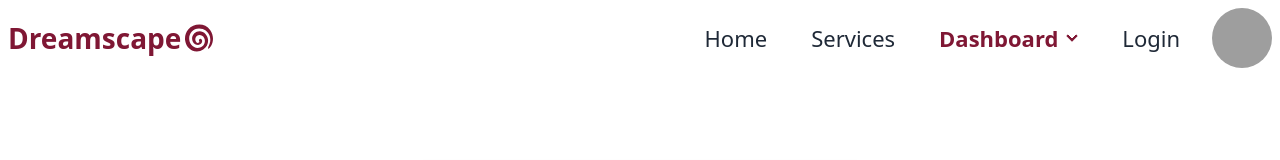
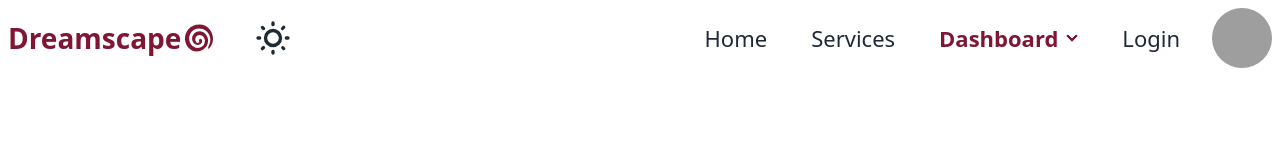
Before and after one commit to barta3235/EVENTMANAGEMENT-CLIENT-a11, a React (Vite) app: page /login in a window 1280 px wide. Shown: the top 160 px of the page. Built offline with nearby package versions, Linux system fonts and the light colour scheme; no server answers; grey boxes are pictures that could not be loaded.

Commit message:
theme change added

```diff
--- a/src/components/HomeService/HomeService.jsx
+++ b/src/components/HomeService/HomeService.jsx
@@ -11,8 +11,8 @@ const HomeService = ({ service }) => {
         <section className="my-8 dark:bg-gray-100 dark:text-gray-800">
             <div className="container flex flex-col items-center justify-center  mx-auto lg:flex-row lg:flex-wrap lg:justify-evenly lg:px-6">
                 <div className="flex flex-col  mx-4 my-6 shadow-xl">
-                    <div className="px-4 py-12 rounded-t-lg  md:px-12 dark:bg-gray-50">
-                        <img className="w-full h-[350px]" src={imageservice} alt="" />
+                    <div className="px-4 py-12 rounded-t-lg  lg:px-12 dark:bg-gray-50">
+                        <img className="w-full md:h-[350px]" src={imageservice} alt="" />
                         <div>
                         <h1 className="mt-[30px] mb-[10px] text-[18px] font-medium flex items-center gap-2"><MdEventNote className="text-2xl"></MdEventNote>{servicename}</h1>
                         <h1 className="my-[10px] font-medium text-[18px] flex items-center gap-2"><RiMoneyDollarCircleLine className="text-2xl"></RiMoneyDollarCircleLine>{price}</h1>
--- a/src/components/navbar/Navbar.jsx
+++ b/src/components/navbar/Navbar.jsx
@@ -1,6 +1,6 @@
 import { Link, } from "react-router-dom";
 import { SiDreamstime } from "react-icons/si";
-import { useContext, useEffect } from "react";
+import { useContext, useEffect, useState } from "react";
 import { AuthContext } from "../../AuthProvider/AuthProvider";
 import { IoIosLogOut } from "react-icons/io";
 import { Tooltip } from 'react-tooltip'
@@ -8,7 +8,7 @@ import { Tooltip } from 'react-tooltip'
 const Navbar = () => {
 
     const { user, logOutUser } = useContext(AuthContext);
-
+    const [theme,setTheme]=useState('light')
 
     const handleLogOut = () => {
         logOutUser()
@@ -18,6 +18,18 @@ const Navbar = () => {
             .catch((error) => {
                 console.log(error.message)
             })
+    }
+
+    useEffect(()=>{
+        document.querySelector('html').setAttribute('data-theme', theme);
+    },[theme])
+
+    const handleScreenLight=(e)=>{
+        if(e.target.checked){
+            setTheme('sunset')
+        }else{
+            setTheme('light')
+        }
     }
 
     const navlinks = <>
@@ -34,6 +46,7 @@ const Navbar = () => {
                     <li><Link className=' bg-white text-[20px] font-medium hover:border-b-4 hover:bg-white rounded-none hover:border-b-[#7f1734] py-3' to='/feedback'>Feedback</Link></li>
                 </ul>
             </details>
+
         </li>
         {
             user ? '' : <li><Link to='/login' className=' bg-white text-[22px] font-medium hover:border-b-4 hover:bg-white rounded-none hover:border-b-[#7f1734] mr-3'>Login</Link></li>
@@ -73,15 +86,22 @@ const Navbar = () => {
                         }
                     </ul>
                 </div>
-                <Link to='/'><a className="text-2xl md:text-[28px] font-bold text-[#7f1734] flex items-center gap-1"><h1>Dreamscape</h1><SiDreamstime></SiDreamstime></a></Link>
+                <div className="flex items-center gap-1 md:gap-6 lg:gap-10"><Link to='/'><a className="text-2xl md:text-[28px] font-bold text-[#7f1734] flex items-center gap-1"><h1>Dreamscape</h1><SiDreamstime></SiDreamstime></a></Link> <label className="swap swap-rotate mr-4">
+            <input onChange={handleScreenLight} type="checkbox" className="theme-controller" value="synthwave" />
+            <svg className="swap-off fill-current w-10 h-10" xmlns="http://www.w3.org/2000/svg" viewBox="0 0 24 24"><path d="M5.64,17l-.71.71a1,1,0,0,0,0,1.41,1,1,0,0,0,1.41,0l.71-.71A1,1,0,0,0,5.64,17ZM5,12a1,1,0,0,0-1-1H3a1,1,0,0,0,0,2H4A1,1,0,0,0,5,12Zm7-7a1,1,0,0,0,1-1V3a1,1,0,0,0-2,0V4A1,1,0,0,0,12,5ZM5.64,7.05a1,1,0,0,0,.7.29,1,1,0,0,0,.71-.29,1,1,0,0,0,0-1.41l-.71-.71A1,1,0,0,0,4.93,6.34Zm12,.29a1,1,0,0,0,.7-.29l.71-.71a1,1,0,1,0-1.41-1.41L17,5.64a1,1,0,0,0,0,1.41A1,1,0,0,0,17.66,7.34ZM21,11H20a1,1,0,0,0,0,2h1a1,1,0,0,0,0-2Zm-9,8a1,1,0,0,0-1,1v1a1,1,0,0,0,2,0V20A1,1,0,0,0,12,19ZM18.36,17A1,1,0,0,0,17,18.36l.71.71a1,1,0,0,0,1.41,0,1,1,0,0,0,0-1.41ZM12,6.5A5.5,5.5,0,1,0,17.5,12,5.51,5.51,0,0,0,12,6.5Zm0,9A3.5,3.5,0,1,1,15.5,12,3.5,3.5,0,0,1,12,15.5Z" /></svg>
+            <svg className="swap-on fill-current w-10 h-10" xmlns="http://www.w3.org/2000/svg" viewBox="0 0 24 24"><path d="M21.64,13a1,1,0,0,0-1.05-.14,8.05,8.05,0,0,1-3.37.73A8.15,8.15,0,0,1,9.08,5.49a8.59,8.59,0,0,1,.25-2A1,1,0,0,0,8,2.36,10.14,10.14,0,1,0,22,14.05,1,1,0,0,0,21.64,13Zm-9.5,6.69A8.14,8.14,0,0,1,7.08,5.22v.27A10.15,10.15,0,0,0,17.22,15.63a9.79,9.79,0,0,0,2.1-.22A8.11,8.11,0,0,1,12.14,19.73Z" /></svg>
+        </label></div>
             </div>
+
+
             <div className=" lg:flex">
                 <ul className="menu menu-horizontal px-1 hidden lg:flex">
                     {navlinks}
                 </ul>
+
                 <div className="avatar">
                     <div className="w-[50px] md:w-[60px] rounded-full">
-                        <a data-tooltip-id="my-tooltip" data-tooltip-content={user? user?.displayName : 'No User'}><img src={user ? user?.photoURL : 'https://img.daisyui.com/images/stock/photo-1534528741775-53994a69daeb.jpg'} /></a>
+                        <a data-tooltip-id="my-tooltip" data-tooltip-content={user ? user?.displayName : 'No User'}><img src={user ? user?.photoURL : 'https://img.daisyui.com/images/stock/photo-1534528741775-53994a69daeb.jpg'} /></a>
                     </div>
                 </div>
             </div>
--- a/src/components/review/Review.jsx
+++ b/src/components/review/Review.jsx
@@ -50,6 +50,10 @@ const Review = () => {
                     <input id="email" name="email" type="email" defaultValue={user ? user?.email : ''} className="border w-full p-3 rounded dark:bg-[#7f1734]" />
                 </div>
                 <div>
+                    <label className="font-medium">Rating</label>
+                    <input id="email" name="rating" type="email" placeholder="Out of 5 Stars" className="border w-full p-3 rounded dark:bg-[#7f1734]" />
+                </div>
+                <div>
                     <label htmlFor="message" className="font-medium">Message</label>
                     <textarea id="message" name="message" rows="3" className="border w-full p-3 rounded dark:bg-gray-100"></textarea>
                 </div>
--- a/src/pages/home/Home.jsx
+++ b/src/pages/home/Home.jsx
@@ -23,7 +23,7 @@ const Home = () => {
             }
          </div>
          <div className="flex justify-end mt-[20px] mx-[5px] md:mx-[10px]">
-             <Link to='allServices'><button className="py-2 bg-[#7f1734] w-[120px] text-white rounded-md rounded-l-md text-[18px] font-medium px-3 mr-[40px]">Show All</button></Link>
+             <Link to='allServices'><button className="py-2 bg-[#7f1734] w-[120px] text-white rounded-md rounded-l-md text-[18px] font-medium px-3 md:mr-[40px]">Show All</button></Link>
          </div>
 
          <Review></Review>
--- a/tailwind.config.js
+++ b/tailwind.config.js
@@ -10,4 +10,7 @@ export default {
   plugins: [
     require('daisyui'),
   ],
+  daisyui: {
+    themes: ["light", "sunset"],
+  },
 }
```
